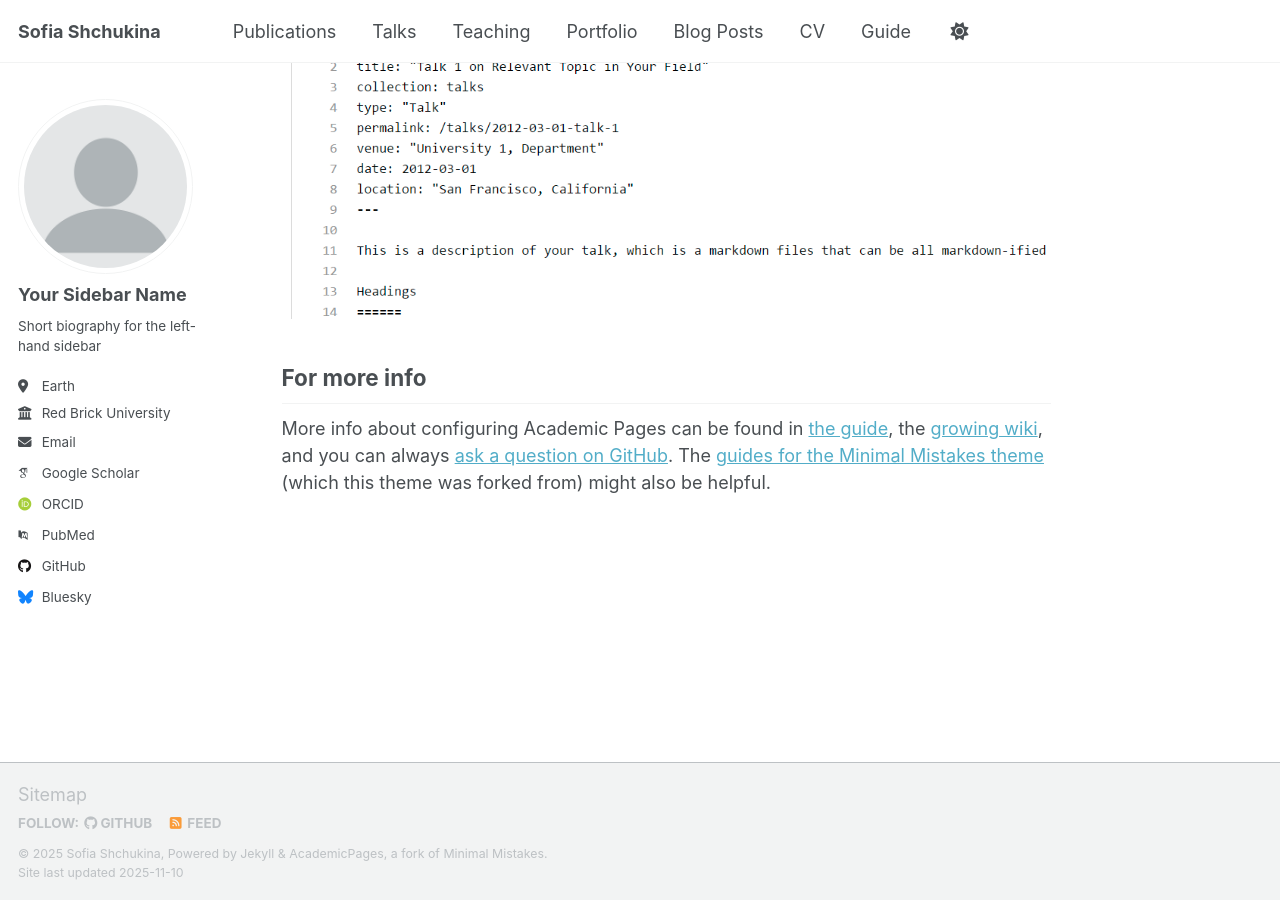
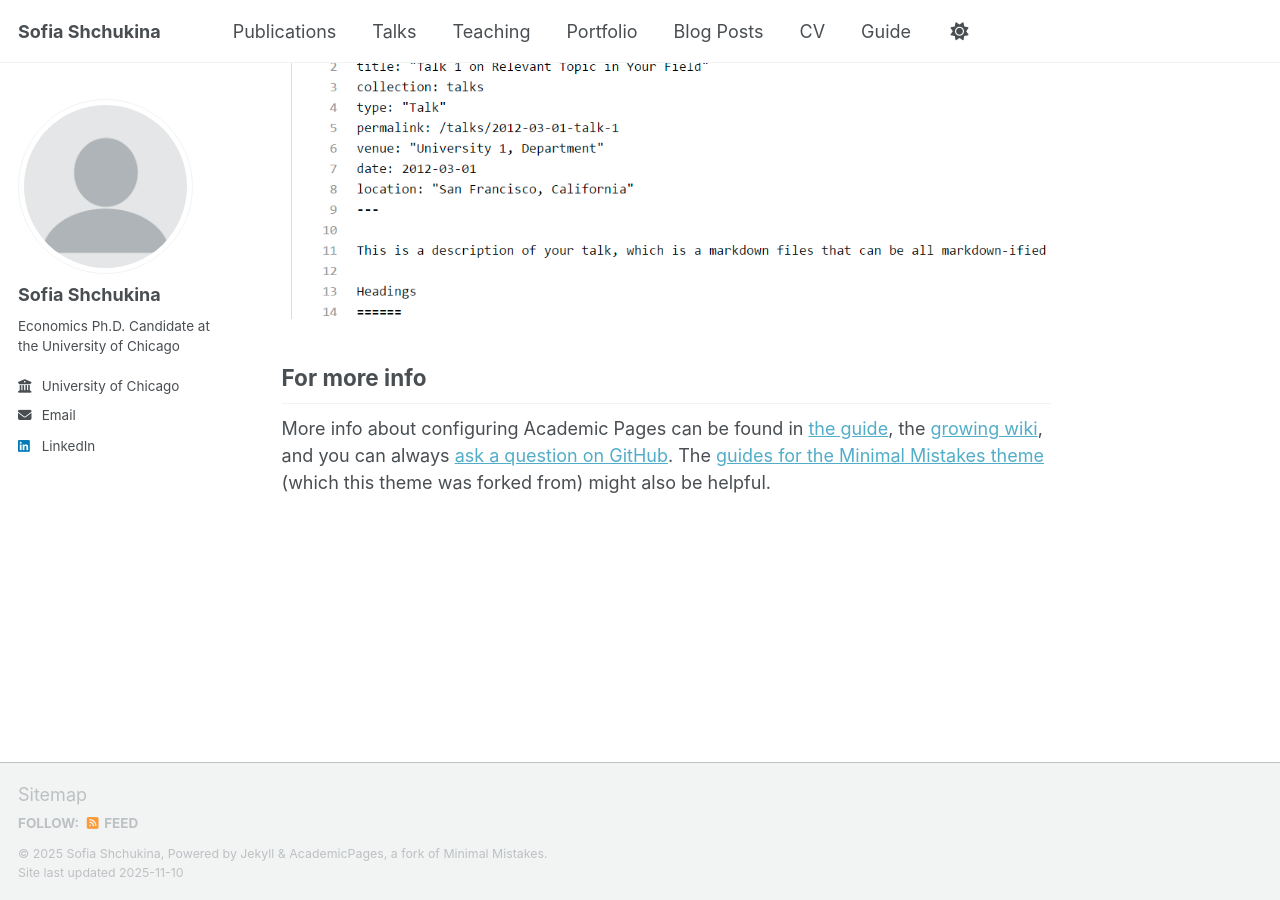
Before and after one commit to sofiashch/sofiashch.github.io, a Jekyll site: the page built from _pages/about.md, in a window 1280 px wide and 900 px high, scrolled down 2880 px. Built offline with Jekyll 4.4.1, drawn with Linux system fonts in a browser that asks for light colours; some web fonts are replaced; a script that is not in the unit is left out.

Commit message:
Update _config.yml

```diff
--- a/_config.yml
+++ b/_config.yml
@@ -24,23 +24,22 @@
 author:
   # Biographic information
   avatar           : "profile.png"
-  name             : "Your Sidebar Name"
+  name             : "Sofia Shchukina"
   pronouns         : # example: "she/her"
-  bio              : "Short biography for the left-hand sidebar"
-  location         : "Earth"
-  employer         : "Red Brick University"
+  bio              : "Economics Ph.D. Candidate at the University of Chicago"
+  employer         : "University of Chicago"
   uri              : # URL
-  email            : "none@example.org"
+  email            : "sofiashchukina@uchicago.edu"
 
   # Academic websites
   academia         : # URL
   arxiv            : # URL - Update with the correct link to your profile
-  googlescholar    : "https://scholar.google.com/citations?user=PS_CX0AAAAAJ"
+  googlescholar    : #"https://scholar.google.com/citations?user=PS_CX0AAAAAJ"
   inspire-hep      : # URL
   impactstory      : # URL
-  orcid            : "https://orcid.org/yourorcidurl"
+  orcid            : #"https://orcid.org/yourorcidurl"
   semantic         : # URL
-  pubmed           : "https://www.ncbi.nlm.nih.gov/pubmed/?term=john+snow"
+  pubmed           : #"https://www.ncbi.nlm.nih.gov/pubmed/?term=john+snow"
   researchgate     : # URL
   scopus           : # URL
 
@@ -48,13 +47,13 @@
   bitbucket        : # Username - Update with your username on the site
   codepen          : # Username
   dribbble         : # Username
-  github           : "academicpages"
+  github           : #"academicpages"
   kaggle           : # Username
   stackoverflow    : # User number or user number and name (i.e., use "1" or "1/jeff-atwood")
 
   # Social media
   artstation       : # Username
-  bluesky          : "bsky.app" # Replace this with you Bluesky username
+  bluesky          : #"bsky.app" # Replace this with you Bluesky username
   facebook         : # Username
   flickr           : # Username
   foursquare       : # Username
@@ -63,7 +62,7 @@
   keybase          : # Username
   instagram        : # Username
   lastfm           : # Username
-  linkedin         : # Username
+  linkedin         : "https://www.linkedin.com/in/sofia-shchukina-59aa46100/"
   mastodon         : # URL
   medium           : # URL
   pinterest        : # Username
```
